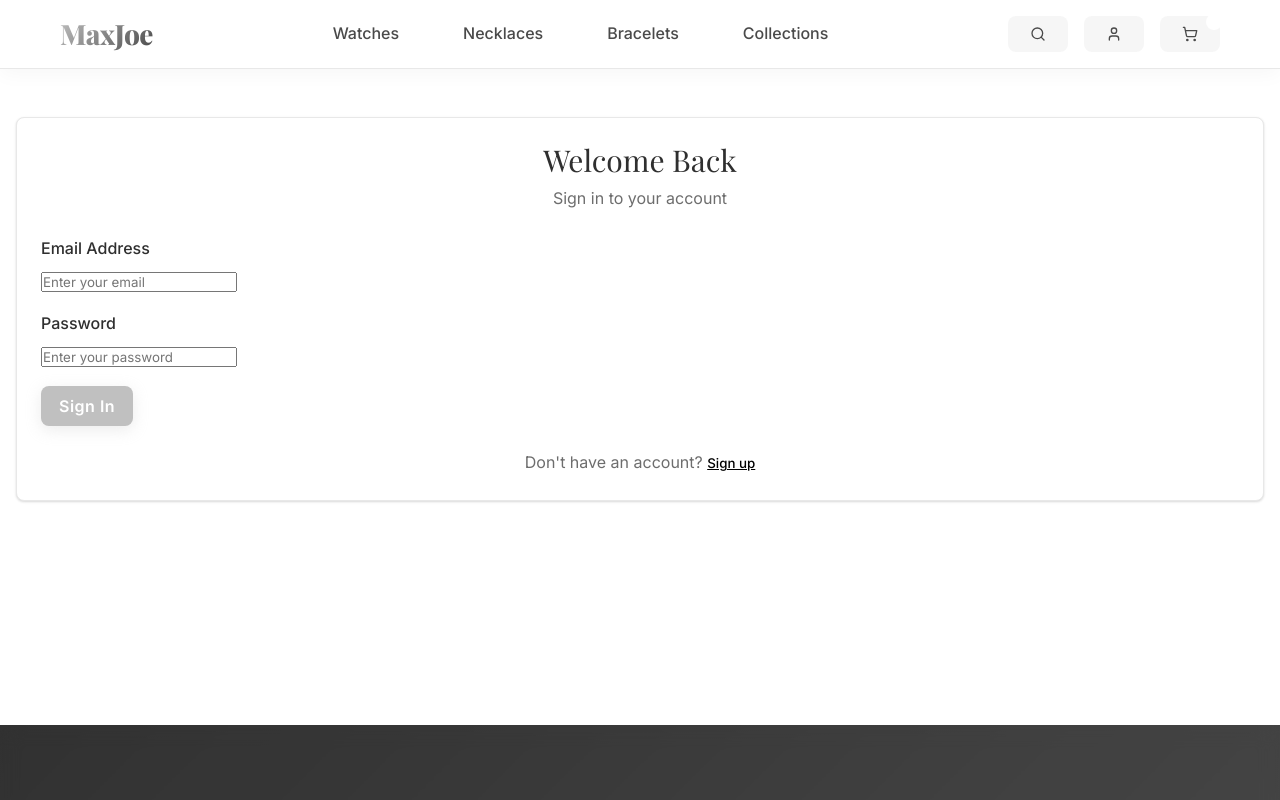
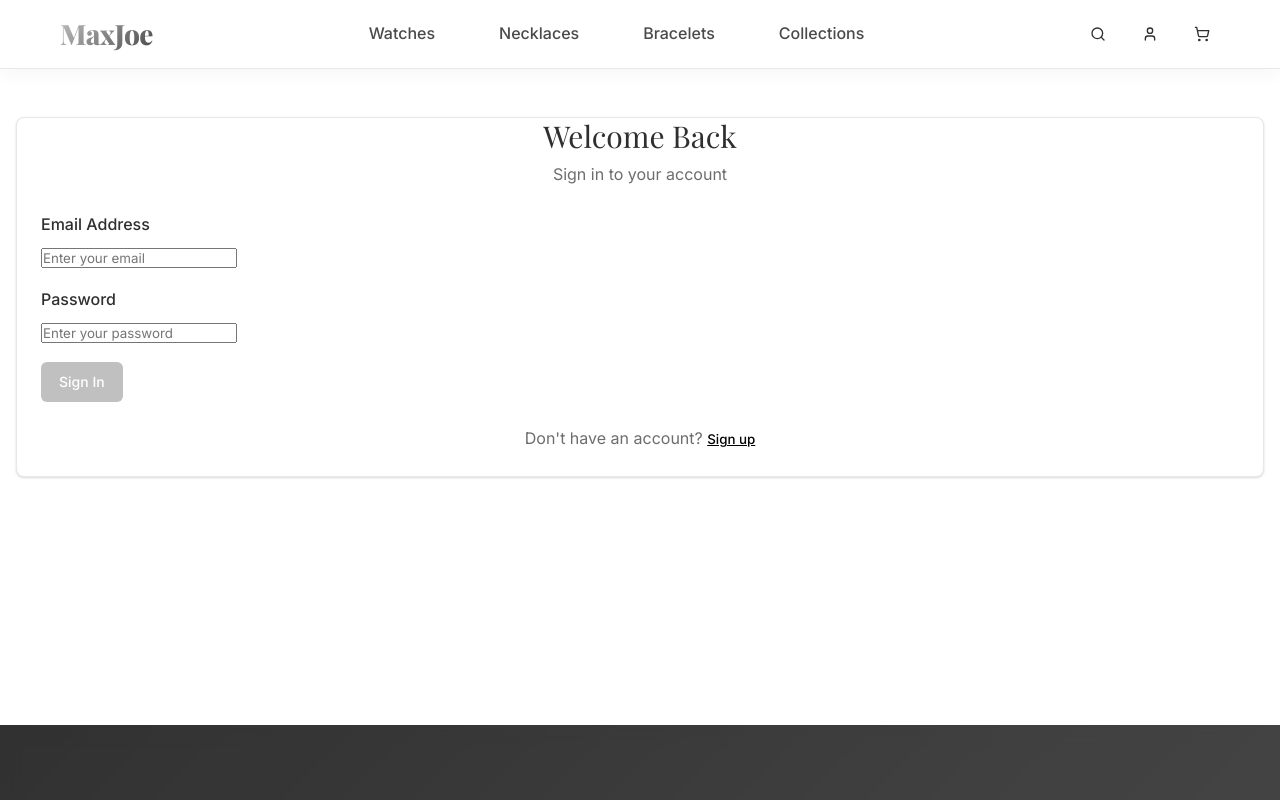
Before and after one commit to 9josh/maxjoe-online-boutique, a React (Vite) app: page /profile in a window 1280 px wide. Shown: the top 800 px of the page. Built offline with nearby package versions, Linux system fonts and the light colour scheme; a web font is replaced by a local one.

Commit message:
Refactor: Separate styling concerns
Separated styling concerns by using UI component styles for reusable components and global styles for page-level styling, resolving naming conflicts.

```diff
--- a/src/components/Login.tsx
+++ b/src/components/Login.tsx
@@ -36,7 +36,7 @@ const Login = ({ onLogin, onSwitchToSignup }: LoginProps) => {
   return (
     <div className="container-medium margin-auto padding-horizontal-base padding-vertical-xl">
       <div className="layout-center-content" style={{ minHeight: "70vh" }}>
-        <Card className="card-base container-xs layout-full-width">
+        <Card className="container-xs layout-full-width">
           <div className="card-content">
             <div className="text-center margin-bottom-lg">
               <h1 className="heading-sm text-primary margin-bottom-sm">Welcome Back</h1>
@@ -74,7 +74,7 @@ const Login = ({ onLogin, onSwitchToSignup }: LoginProps) => {
                 />
               </div>
 
-              <Button type="submit" className="btn btn-primary layout-full-width margin-top-lg">
+              <Button type="submit" className="layout-full-width margin-top-lg">
                 Sign In
               </Button>
             </form>
--- a/src/styles/components.css
+++ b/src/styles/components.css
@@ -1,7 +1,8 @@
-/* Component-specific styles with luxury color palette */
 
-/* Button styles */
-.btn {
+/* Page-level and custom component styles with luxury color palette */
+
+/* Page Button styles (different from UI button components) */
+.page-btn {
   display: inline-flex;
   align-items: center;
   justify-content: center;
@@ -15,80 +16,80 @@
   letter-spacing: 0.5px;
 }
 
-.btn:focus-visible {
+.page-btn:focus-visible {
   outline: 2px solid transparent;
   outline-offset: 2px;
   box-shadow: 0 0 0 3px var(--accent-focus);
 }
 
-.btn:disabled {
+.page-btn:disabled {
   pointer-events: none;
   opacity: 0.5;
 }
 
-.btn-primary {
+.page-btn-primary {
   background-color: var(--silver-primary);
   color: var(--white-pure);
   box-shadow: 0 4px 15px rgba(192, 192, 192, 0.3);
 }
 
-.btn-primary:hover {
+.page-btn-primary:hover {
   background-color: var(--accent-hover);
   transform: translateY(-2px);
   box-shadow: 0 8px 25px rgba(192, 192, 192, 0.4);
 }
 
-.btn-secondary {
+.page-btn-secondary {
   background: var(--glass-white);
   color: var(--silver-primary);
   border: 2px solid var(--silver-light);
   backdrop-filter: blur(10px);
 }
 
-.btn-secondary:hover {
+.page-btn-secondary:hover {
   background-color: var(--grey-whisper);
   border-color: var(--silver-primary);
   transform: translateY(-2px);
 }
 
-.btn-outline {
+.page-btn-outline {
   border: 2px solid var(--silver-primary);
   background: var(--glass-white);
   color: var(--silver-primary);
   backdrop-filter: blur(10px);
 }
 
-.btn-outline:hover {
+.page-btn-outline:hover {
   background-color: var(--silver-primary);
   color: var(--white-pure);
   transform: translateY(-2px);
 }
 
-.btn-ghost {
+.page-btn-ghost {
   background: var(--glass-silver);
   color: var(--grey-slate);
   backdrop-filter: blur(10px);
 }
 
-.btn-ghost:hover {
+.page-btn-ghost:hover {
   background: var(--glass-overlay);
   transform: translateY(-1px);
 }
 
-.btn-sm {
+.page-btn-sm {
   height: 36px;
   padding: 0 20px;
   font-size: 0.875rem;
 }
 
-.btn-lg {
+.page-btn-lg {
   height: 56px;
   padding: 0 32px;
   font-size: 1.125rem;
 }
 
-/* Card styles */
-.card {
+/* Page Card styles (different from UI card components) */
+.page-card {
   border-radius: 16px;
   border: 1px solid var(--glass-silver);
   background: var(--glass-white);
@@ -97,18 +98,18 @@
   transition: all 0.3s ease;
 }
 
-.card:hover {
+.page-card:hover {
   transform: translateY(-8px);
   box-shadow: 0 20px 40px rgba(0, 0, 0, 0.08);
   border-color: var(--silver-light);
 }
 
-.card-content {
+.page-card-content {
   padding: 24px;
 }
 
-/* Input styles */
-.input {
+/* Page Input styles (different from UI input components) */
+.page-input {
   height: 48px;
   width: 100%;
   border-radius: 12px;
@@ -121,13 +122,13 @@
   transition: all 0.3s ease;
 }
 
-.input:focus {
+.page-input:focus {
   outline: none;
   border-color: var(--silver-primary);
   box-shadow: 0 0 0 3px var(--accent-focus);
 }
 
-.input::placeholder {
+.page-input::placeholder {
   color: var(--grey-light);
 }
 
```
